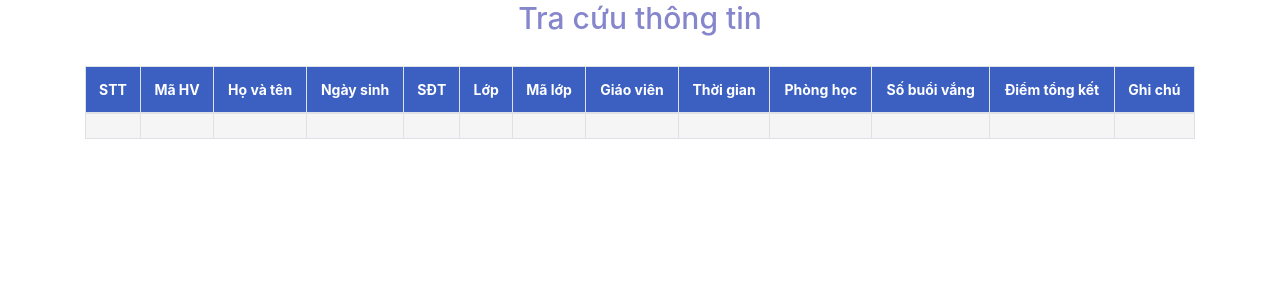
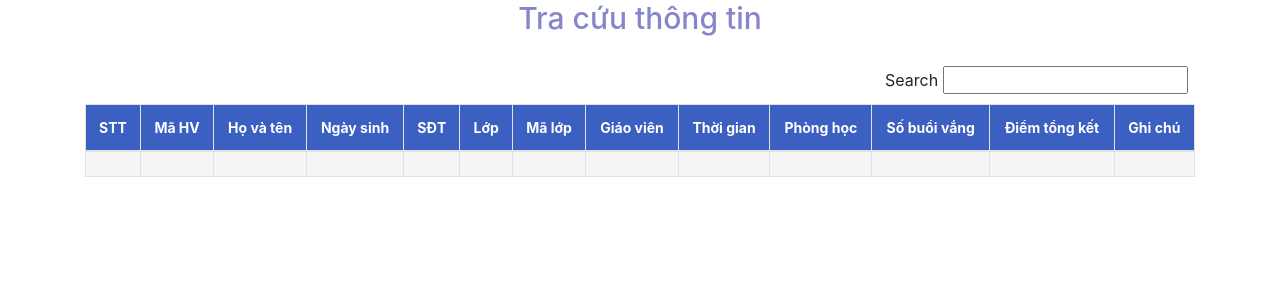
Before and after one commit to ducanh12001/CSDL-web-quanly, a Django app: page /search/ in a window 1280 px wide. Shown: the part 76-376 px from the top of the page. Run offline with Django 3.2, Linux system fonts and the light colour scheme; lists and menus that the app fills with data are empty; some libraries are stand-ins or nearby versions.

Commit message:
fix search

```diff
--- a/home/static/css/style.css
+++ b/home/static/css/style.css
@@ -230,6 +230,15 @@
 }
 
 /*table*/
+.search-input
+{
+    margin-left: 800px;
+    margin-bottom: 10px;
+}
+.search-input input
+{
+    width: 6.5cm;
+}
 #search table
 {
     border-collapse: collapse;
--- a/home/templates/search.html
+++ b/home/templates/search.html
@@ -32,6 +32,10 @@
 <section id="search">
 <div class="container">
 <h1>Tra cứu thông tin</h1>
+<div class="search-input">
+  Search
+  <input type="text" name="searchInput" id="search1">
+</div>
 <table class="table table-bordered">
     <thread>
         <tr>
```
Also changed, not shown: home/templates/login.html (+9 -1 lines), db.sqlite3.
